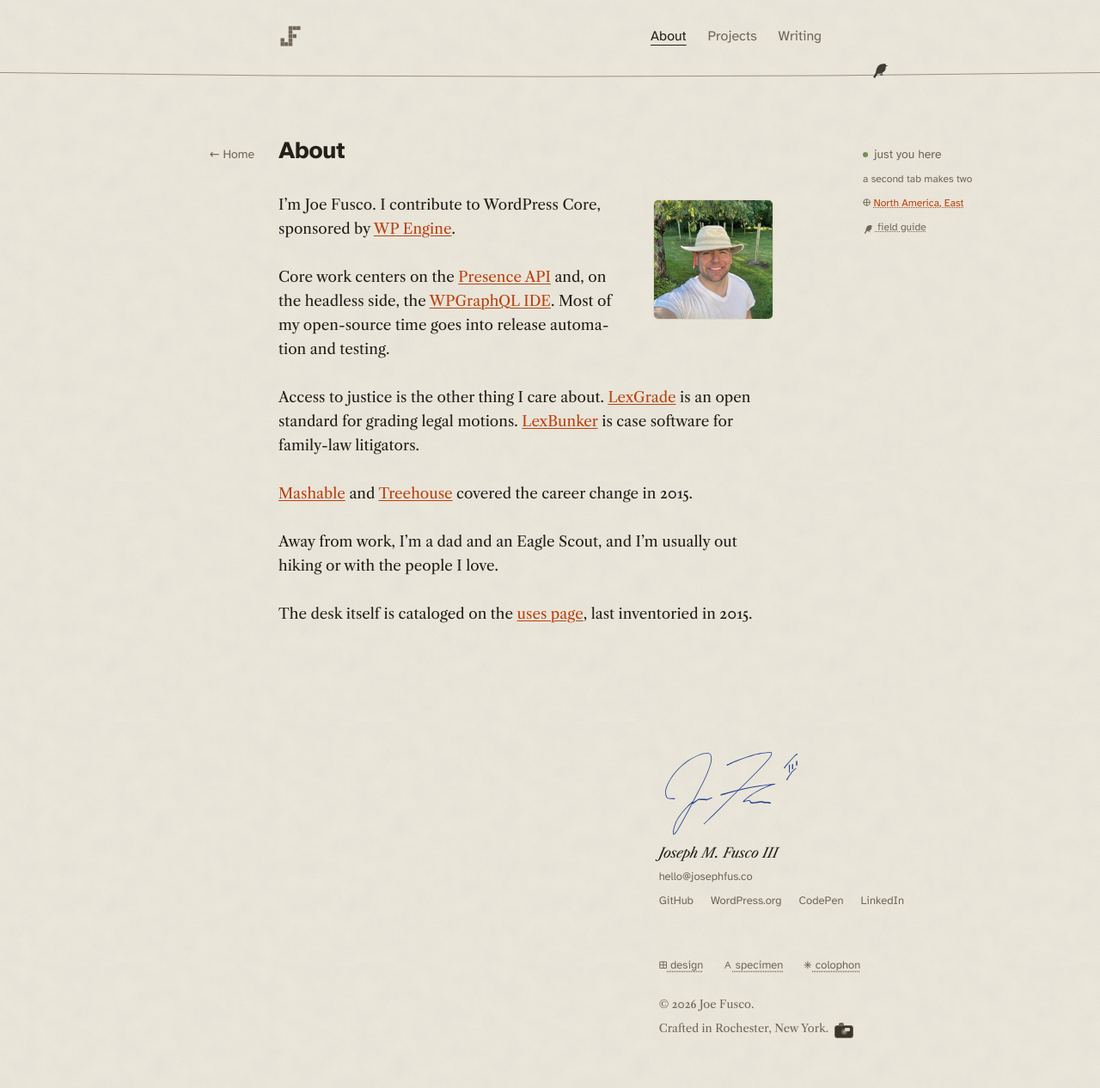
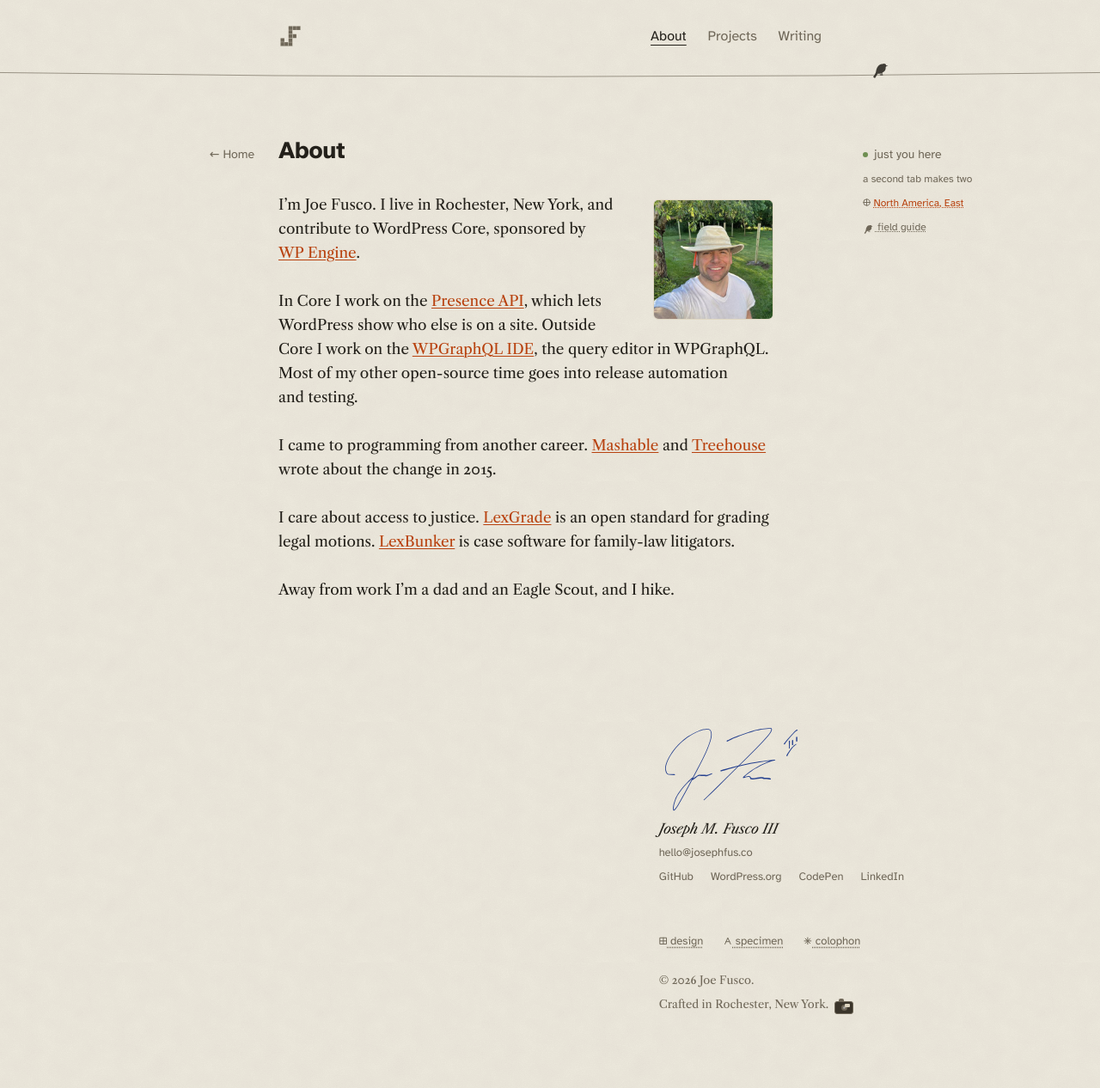
Before and after one commit to josephfusco/josephfusco.github.io, a Jekyll site: the page built from about.md, in a window 1280 px wide. Shown: the whole page at 86% size. Built offline with Jekyll 4.4.1, drawn with Linux system fonts in a browser that asks for light colours; after the commit the page ends 1238 px from its top, so only the background shows below that.

Commit message:
An about page that says what the work is, without the uses pointer

```diff
--- a/about.md
+++ b/about.md
@@ -6,14 +6,12 @@ title: About
 
 <img class="about-portrait" src="/assets/images/joe.jpg" alt="Joe Fusco smiling in a sun hat, in his garden among young trees" width="400" height="400">
 
-I'm Joe Fusco. I contribute to WordPress Core, sponsored by [WP Engine](https://wpengine.com).
+I'm Joe Fusco. I live in Rochester, New York, and contribute to WordPress Core, sponsored by [WP Engine](https://wpengine.com).
 
-Core work centers on the [Presence API](https://github.com/WordPress/presence-api) and, on the headless side, the [WPGraphQL IDE](https://wordpress.org/plugins/wpgraphql-ide/). Most of my open-source time goes into release automation and testing.
+In Core I work on the [Presence API](https://github.com/WordPress/presence-api), which lets WordPress show who else is on a site. Outside Core I work on the [WPGraphQL IDE](https://wordpress.org/plugins/wpgraphql-ide/), the query editor in WPGraphQL. Most of my other open-source time goes into release automation and testing.
 
-Access to justice is the other thing I care about. [LexGrade](https://lexgrade.org) is an open standard for grading legal motions. [LexBunker](https://lexbunker.com) is case software for family-law litigators.
+I came to programming from another career. [Mashable](https://mashable.com/archive/teach-yourself-programming) and [Treehouse](https://teamtreehouse.com/stories/joe-fusco) wrote about the change in 2015.
 
-[Mashable](https://mashable.com/archive/teach-yourself-programming) and [Treehouse](https://teamtreehouse.com/stories/joe-fusco) covered the career change in 2015.
+I care about access to justice. [LexGrade](https://lexgrade.org) is an open standard for grading legal motions. [LexBunker](https://lexbunker.com) is case software for family-law litigators.
 
-Away from work, I'm a dad and an Eagle Scout, and I'm usually out hiking or with the people I love.
-
-The desk itself is cataloged on the [uses page](/uses), last inventoried in 2015.
+Away from work I'm a dad and an Eagle Scout, and I hike.
```
